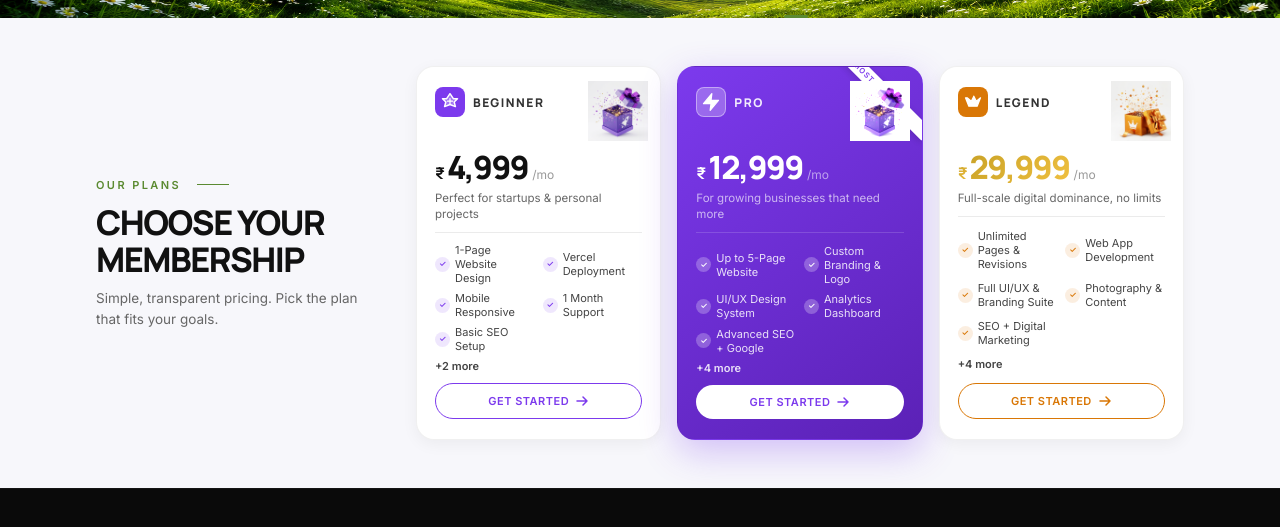
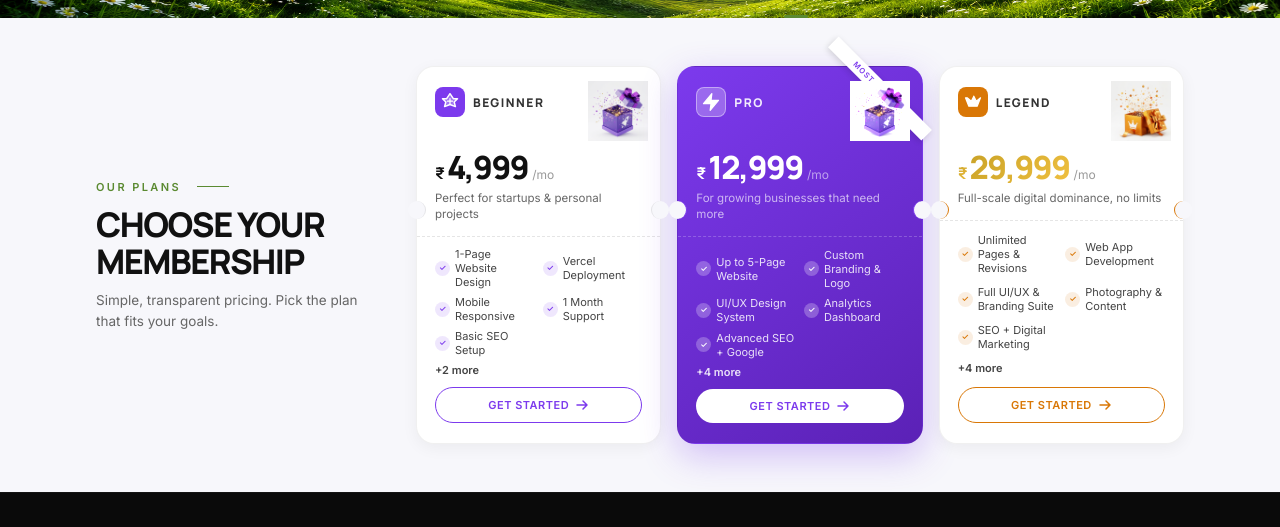
Before and after one commit to Anupamsarkar24/Sparrowdevlabs, a plain HTML site: page index.html in a window 1280 px wide. Shown: the part 2989-3516 px from the top of the page. Drawn offline with Linux system fonts and the light colour scheme.

Commit message:
style: Add voucher/ticket side cut-out notches and dashed divider line to membership cards

```diff
--- a/index.html
+++ b/index.html
@@ -231,7 +231,7 @@
   <link rel="preconnect" href="https://fonts.googleapis.com" />
   <link rel="preconnect" href="https://fonts.gstatic.com" crossorigin />
   <link href="https://fonts.googleapis.com/css2?family=Manrope:wght@300;400;500;600;700;800&family=Inter:wght@300;400;500;600&display=swap" rel="stylesheet" />
-  <link rel="stylesheet" href="style.css?v=18" />
+  <link rel="stylesheet" href="style.css?v=19" />
 </head>
 <body class="loading">
 
@@ -824,6 +824,8 @@
 
         <!-- BEGINNER -->
         <article class="plan-card plan-beginner" id="plan-beginner">
+          <div class="plan-notch plan-notch-left"></div>
+          <div class="plan-notch plan-notch-right"></div>
           <!-- Top area: plan name + gift image -->
           <div class="plan-top">
             <div class="plan-top-left">
@@ -859,6 +861,8 @@
         <!-- PRO (Featured) -->
         <article class="plan-card plan-pro plan-featured" id="plan-pro">
           <div class="plan-popular-ribbon">MOST POPULAR</div>
+          <div class="plan-notch plan-notch-left"></div>
+          <div class="plan-notch plan-notch-right"></div>
           <!-- Top area -->
           <div class="plan-top">
             <div class="plan-top-left">
@@ -893,6 +897,8 @@
 
         <!-- LEGEND -->
         <article class="plan-card plan-legend" id="plan-legend">
+          <div class="plan-notch plan-notch-left"></div>
+          <div class="plan-notch plan-notch-right"></div>
           <!-- Top area -->
           <div class="plan-top">
             <div class="plan-top-left">
--- a/style.css
+++ b/style.css
@@ -2663,12 +2663,49 @@ body.loading { overflow: hidden; }
   border: 1.5px solid rgba(0,0,0,0.06);
   box-shadow: 0 4px 16px rgba(0,0,0,0.05);
   transition: transform 0.3s ease, box-shadow 0.3s ease;
-  overflow: hidden;
+  overflow: visible;
 }
 
 .plan-card:hover {
   transform: translateY(-4px);
   box-shadow: 0 12px 32px rgba(0,0,0,0.1);
+}
+
+/* ---- Side cut-out notches ---- */
+.plan-notch {
+  position: absolute;
+  top: 134px;
+  width: 18px;
+  height: 18px;
+  background: #f7f7fb;
+  border-radius: 50%;
+  z-index: 5;
+}
+
+.plan-notch-left {
+  left: -9px;
+  border-right: 1.5px solid rgba(0,0,0,0.08);
+}
+
+.plan-notch-right {
+  right: -9px;
+  border-left: 1.5px solid rgba(0,0,0,0.08);
+}
+
+.plan-pro .plan-notch-left {
+  border-right: 1.5px solid #7c3aed;
+}
+
+.plan-pro .plan-notch-right {
+  border-left: 1.5px solid #7c3aed;
+}
+
+.plan-legend .plan-notch-left {
+  border-right: 1.5px solid #d97706;
+}
+
+.plan-legend .plan-notch-right {
+  border-left: 1.5px solid #d97706;
 }
 
 /* ---- Top row: icon+name LEFT, gift box RIGHT ---- */
@@ -2763,12 +2800,12 @@ body.loading { overflow: hidden; }
 /* ---- Divider ---- */
 .plan-divider {
   border: none;
-  border-top: 1px solid rgba(0,0,0,0.08);
-  margin: 0;
+  border-top: 1px dashed rgba(0,0,0,0.1);
+  margin: 4px -18px 0 -18px;
 }
 
 .plan-divider--light {
-  border-top-color: rgba(255,255,255,0.15);
+  border-top-color: rgba(255,255,255,0.22);
 }
 
 /* ---- Features: 2-column grid ---- */
```
